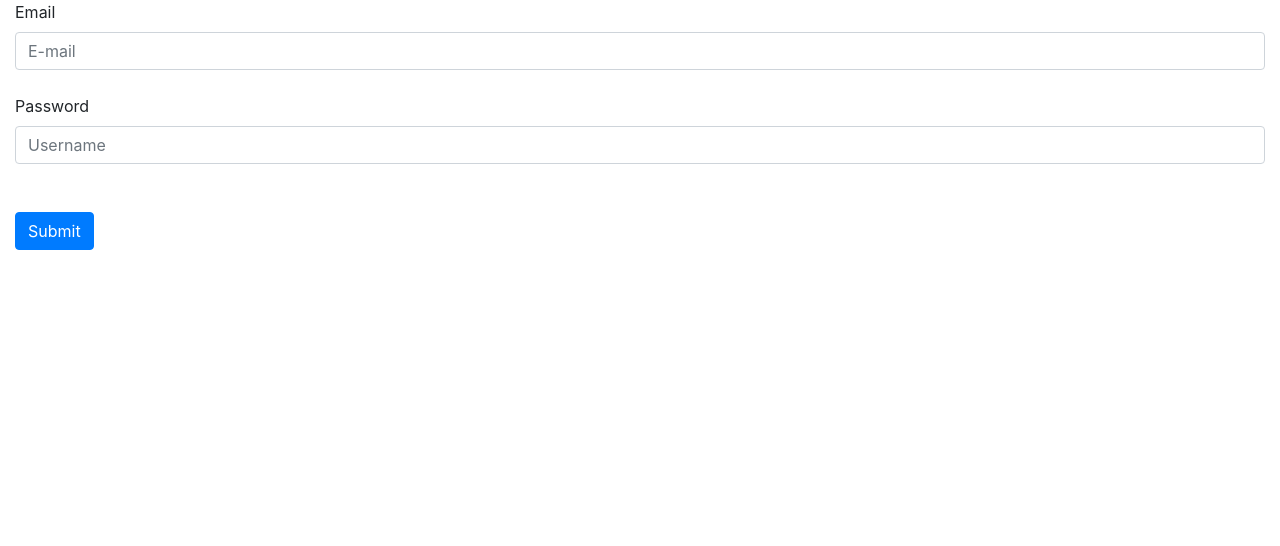
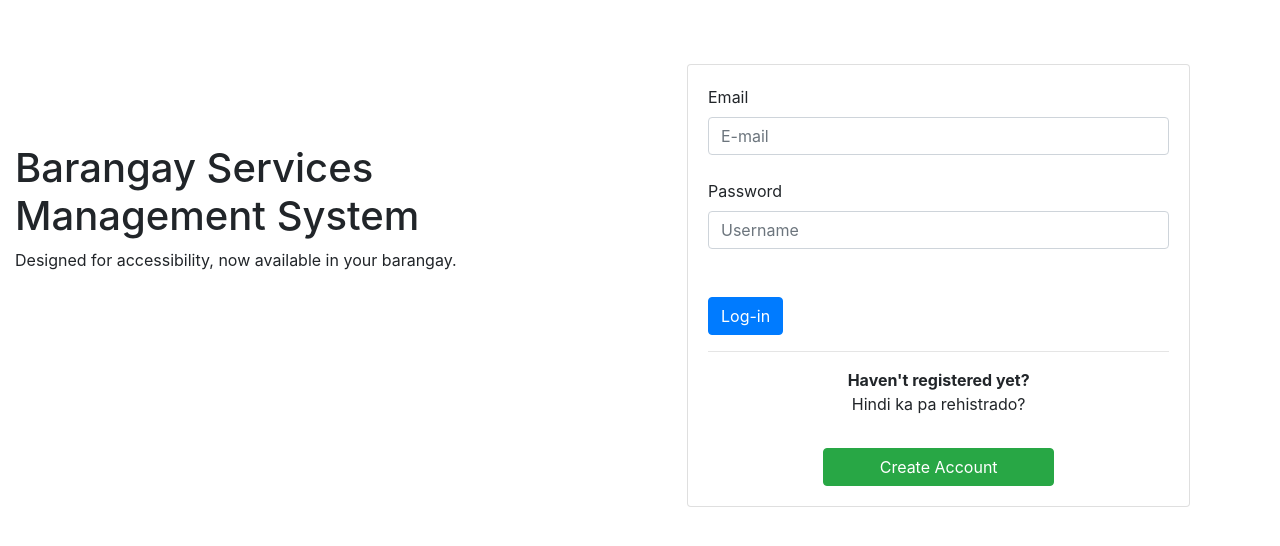
Before and after one commit to shikkik/BarangaySystem, a PHP site: page / in a window 1280 px wide. Shown: the part 56-602 px from the top of the page. Run offline with PHP 8.4, Linux system fonts and the light colour scheme; some libraries are stand-ins or nearby versions.

Commit message:
redesigning pages and few mods

```diff
--- a/classes/userclass.class.php
+++ b/classes/userclass.class.php
@@ -23,7 +23,7 @@
                 }
 
                 else {
-                    echo "Login Failed";
+                    echo '<script>alert("Email or Password is Invalid")</script>';
                 }
             }
         }
--- a/customcss/homestyle.css
+++ b/customcss/homestyle.css
@@ -0,0 +1,8 @@
+.main-section {
+    margin-top: 10em;
+    background-color: #000;
+}
+
+body {
+    background-color: #bbb !important;
+}
--- /dev/null
+++ b/customcss/indexstyle.css
@@ -0,0 +1,47 @@
+body {
+    background-color: #fff !important;
+}
+
+.main-section {
+    margin-top: 4em;
+}
+
+.main-heading {
+    margin-top: 5em;
+    margin-right: 2em;
+}
+
+.registration-section {
+    text-align: center;
+    justify-items: center;
+}
+
+.create-button {
+    margin-top: 2em;
+    width: 50%;
+}
+
+ /* Extra small devices (phones, 600px and down) */
+ @media only screen and (max-width: 600px) {
+    .main-section {
+        margin-top: 0;
+    }
+    .main-heading {
+        justify-content: center;
+        margin-left: 1em;
+        margin-right: 1em;
+        margin-bottom: 2em;
+    }
+
+}
+
+/* Small devices (portrait tablets and large phones, 600px and up) */
+@media only screen and (min-width: 600px) and (max-width: 800px){
+
+
+}
+
+/* Extra large devices (large laptops and desktops, 1200px and up) */
+@media only screen and (min-width: 1200px){
+
+}
--- a/index.php
+++ b/index.php
@@ -14,11 +14,13 @@
     <head>
         <title> Barangay Management System </title>
         <!-- responsive tags for screen compatibility -->
-        <meta name="viewport" content="width=device-width, initial-scale=1">
+        <meta name="viewport" content="width=device-width, initial-scale=1 shrink-to-fit=no">
         <!-- custom css -->
-        <link href="../BarangaySystem/customcss/homestyle.css" rel="stylesheet" type="text/css">
+        <link href="../BarangaySystem/customcss/indexstyle.css" rel="stylesheet" type="text/css">
         <!-- bootstrap css -->
         <link href="../BarangaySystem/bootstrap/css/bootstrap.css" rel="stylesheet" type="text/css">
+        <!-- fontawesome icons -->
+        <script src="https://kit.fontawesome.com/67a9b7069e.js" crossorigin="anonymous"></script>
     </head>
 
     <body>
@@ -33,21 +35,43 @@
             </div>
         </nav>
 
+        <!-- This is the heading and card section -->
+        <section class="main-section">
+        <div class="container-fluid">
+            <div class="row">
+                <div class="col-sm-6 main-heading">
+                    <h1> Barangay Services Management System</h1>
+                    <p1> Designed for accessibility, now available in your barangay. </p1>
+                </div>
 
-
-        <div class="container-fluid">
+                <div class="col-md-5">
+                    <div class="card main-card">
+                        <div class="card-body">
                             <form method="post">
                                 <label> Email </label>
                                 <br>
-                <input type="email" class="form-control" name="email" placeholder="E-mail">
+                                <input type="email" class="form-control" name="email" placeholder="E-mail" required>
                                 <br>
                                 <label> Password </label>
                                 <br>
-                <input type="password" class="form-control" name="password" placeholder="Username">
+                                <input type="password" class="form-control" name="password" placeholder="Username" required>
                                 <br>
                                 <br>
-                <button class="btn btn-primary" type="submit" name="userlogin"> Submit </button>
+                                <button class="btn btn-primary" type="submit" name="userlogin"> Log-in </button>
                             </form>
+                            <hr>
+                            <div class="registration-section">
+                            <p1> <strong> Haven't registered yet? </strong> </p1>
+                            <br>
+                            <p1> Hindi ka pa rehistrado? </p1>
+                            <br>
+                            <button class="btn btn-success create-button"> Create Account </button>
                             </div>
+                        </div>
+                    </div>
+                </div>
+            </div>
+        </div>
+        </section>
     </body>
 </html>
--- a/userlandingpage.php
+++ b/userlandingpage.php
@@ -59,5 +59,7 @@
 
 
         <h1> This is the user page </h1>
+
+        <script src="../BarangaySystem/bootstrap/js/bootstrap.bundle.min.js" type="text/javascript"> </script>
     </body>
 </html>
```
Also changed, not shown: customcss/userpagestyle.css (added, +45 -0 lines). Lines whose indentation alone changed are shown as unchanged.
